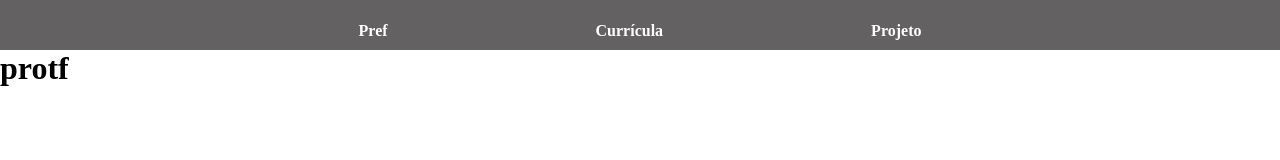
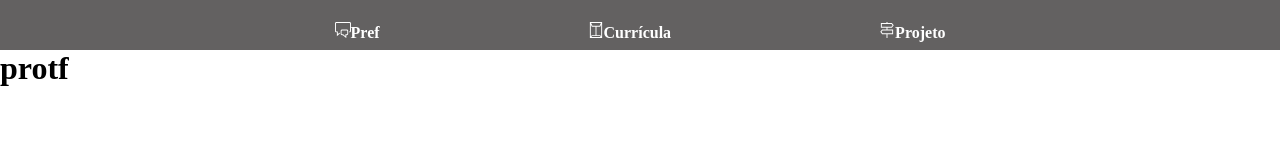
Before and after one commit to Zerogallo/portfolio, a React (Vite) app: page / in a window 1280 px wide. Shown: the top 160 px of the page. Built offline with nearby package versions, Linux system fonts and the light colour scheme.

Commit message:
add icon

```diff
--- a/package.json
+++ b/package.json
@@ -14,7 +14,8 @@
   },
   "dependencies": {
     "react": "^19.1.0",
-    "react-dom": "^19.1.0"
+    "react-dom": "^19.1.0",
+    "react-icons": "^5.5.0"
   },
   "devDependencies": {
     "@eslint/js": "^9.25.0",
--- a/src/header/indexHeader.jsx
+++ b/src/header/indexHeader.jsx
@@ -1,3 +1,4 @@
+import { TfiComments, TfiDirectionAlt, TfiEnvelope } from "react-icons/tfi";
 import styles from "./stylesHeader.module.css";
 
 export default function Header() {
@@ -6,12 +7,15 @@ export default function Header() {
       <div className={styles.header}>
         <div className={styles.caixaNav}>
           <a href="#" di="up">
+            <TfiComments />
             Pref
           </a>
           <a href="#" di="meio">
+            <TfiEnvelope />
             Currícula
           </a>
           <a href="#" di="down">
+            <TfiDirectionAlt />
             Projeto
           </a>
         </div>
```
Also changed, not shown: 1 other file (tests, documents, lock files or other folders).
